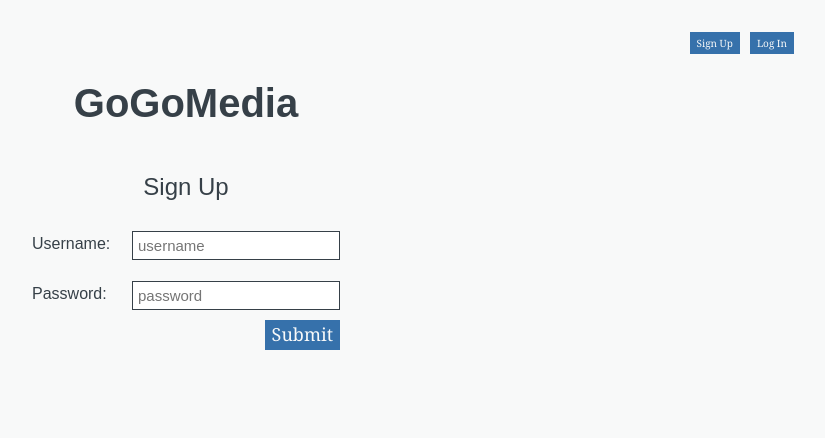
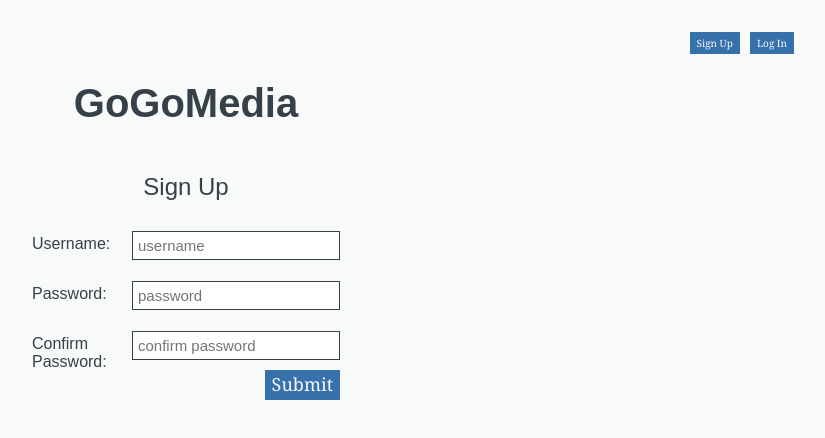
Before and after one commit to mattroseman/gogomedia-frontend, an Angular app: page /signup in a window 1280 px wide. Shown: the top 438 px of the page, without its empty margins (454-1279 px from the left). Built offline with nearby package versions, Linux system fonts and the light colour scheme; what ngx-drag-and-drop-lists would draw is missing.

Commit message:
added a confirm password input on signup, but havn't implemented logic yet
Signed-off-by: Matthew Roseman <mroseman95@gmail.com>

```diff
--- a/src/app/api.service.ts
+++ b/src/app/api.service.ts
@@ -43,6 +43,7 @@ export class ApiService {
   @return: an observable with a type string that will be 'success' or an error message
    */
   register(username: string, password: string): Observable<string> {
+    // TODO hash this password
     const url = `${apiUrl}/register`;
     const body = {
       'username': username,
@@ -69,6 +70,7 @@ export class ApiService {
   @return: an observable with a type string that will be 'success' or an error message
    */
   login(username: string, password: string): Observable<string> {
+    // TODO hash this password
     const url = `${apiUrl}/login`;
     const body = {
       'username': username,
--- a/src/app/signup/signup.component.html
+++ b/src/app/signup/signup.component.html
@@ -50,6 +50,31 @@
         </div>
       </div>
     </div>
+    <div class="form-group">
+      <label for="passwordConfirm" class="signup-label">Confirm Password:</label>
+      <div class="input-and-alerts-container">
+        <input type="password"
+           class="signup-input"
+           id="passwordConfirm"
+           placeholder="confirm password"
+           [(ngModel)]="confirmedPassword"
+           name="passwordConfirm"
+           required
+           minlength="4"
+           #passwordConfirm="ngModel"
+        >
+        <div *ngIf="passwordConfirm.invalid && (passwordConfirm.dirty || passwordConfirm.touched)"
+          class="alert"
+        >
+          <div *ngIf="passwordConfirm.errors.required">
+            Password is required.
+          </div>
+          <div *ngIf="passwordConfirm.errors.minlength">
+            Password must be at least 4 characters.
+          </div>
+        </div>
+      </div>
+    </div>
     <button type="submit"
       class="signup-submit"
       [disabled]="!signupForm.form.valid"
--- a/src/app/signup/signup.component.ts
+++ b/src/app/signup/signup.component.ts
@@ -11,12 +11,16 @@ import { ApiService, ApiResponse } from '../api.service';
   styleUrls: ['./signup.component.css']
 })
 export class SignupComponent implements OnInit {
-  user: User = {
-    username: "",
-    password: ""
+  user: User;
+  confirmedPassword: string;
+
+  constructor(private apiService: ApiService, private router: Router) {
+    this.user = {
+      username: '',
+      password: ''
+    };
+    this.confirmedPassword = '';
   }
-
-  constructor(private apiService: ApiService, private router: Router) {}
 
   ngOnInit() {
   }
```
Also changed, not shown: src/app/app.component.html (+0 -18 lines).
